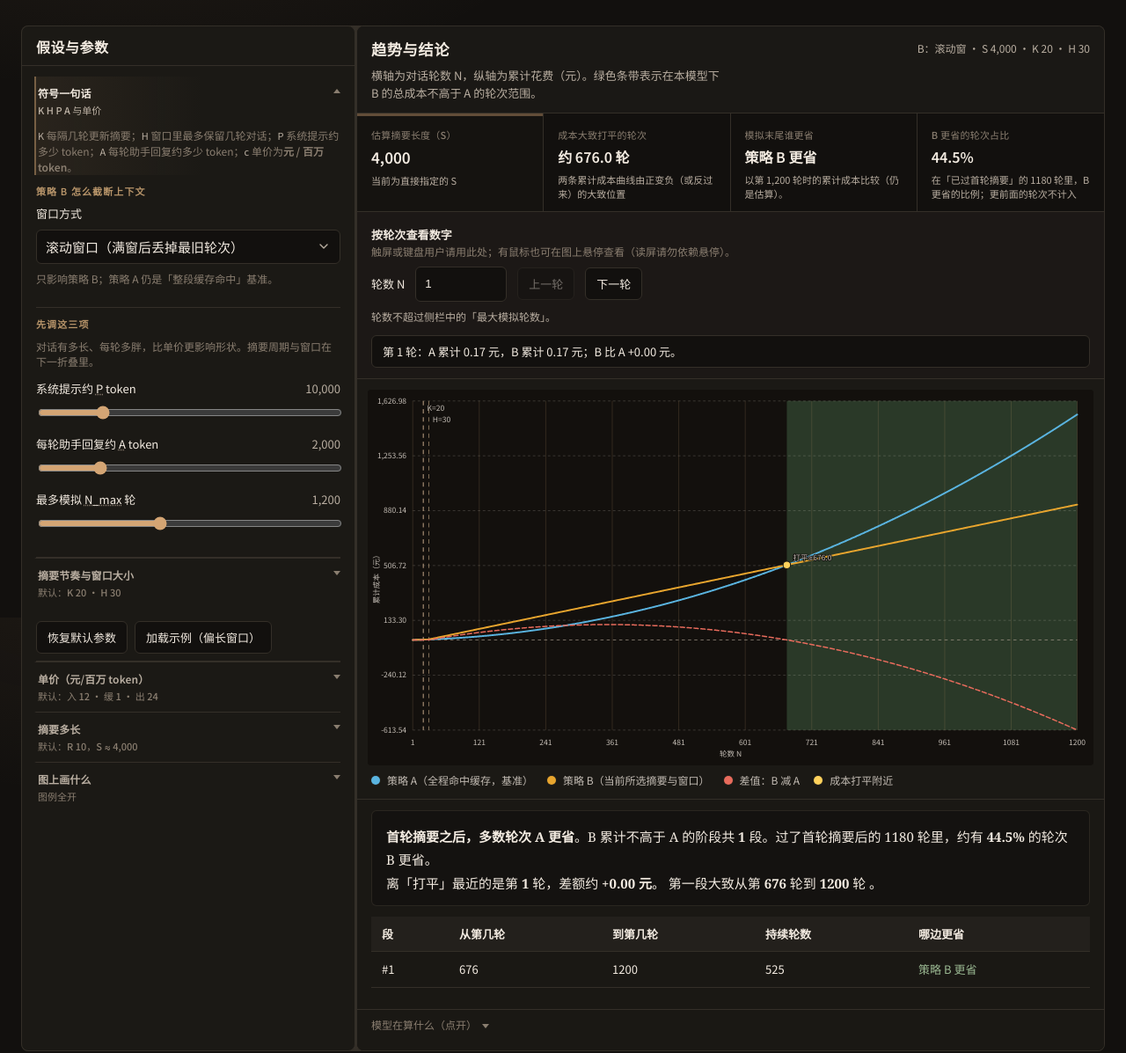
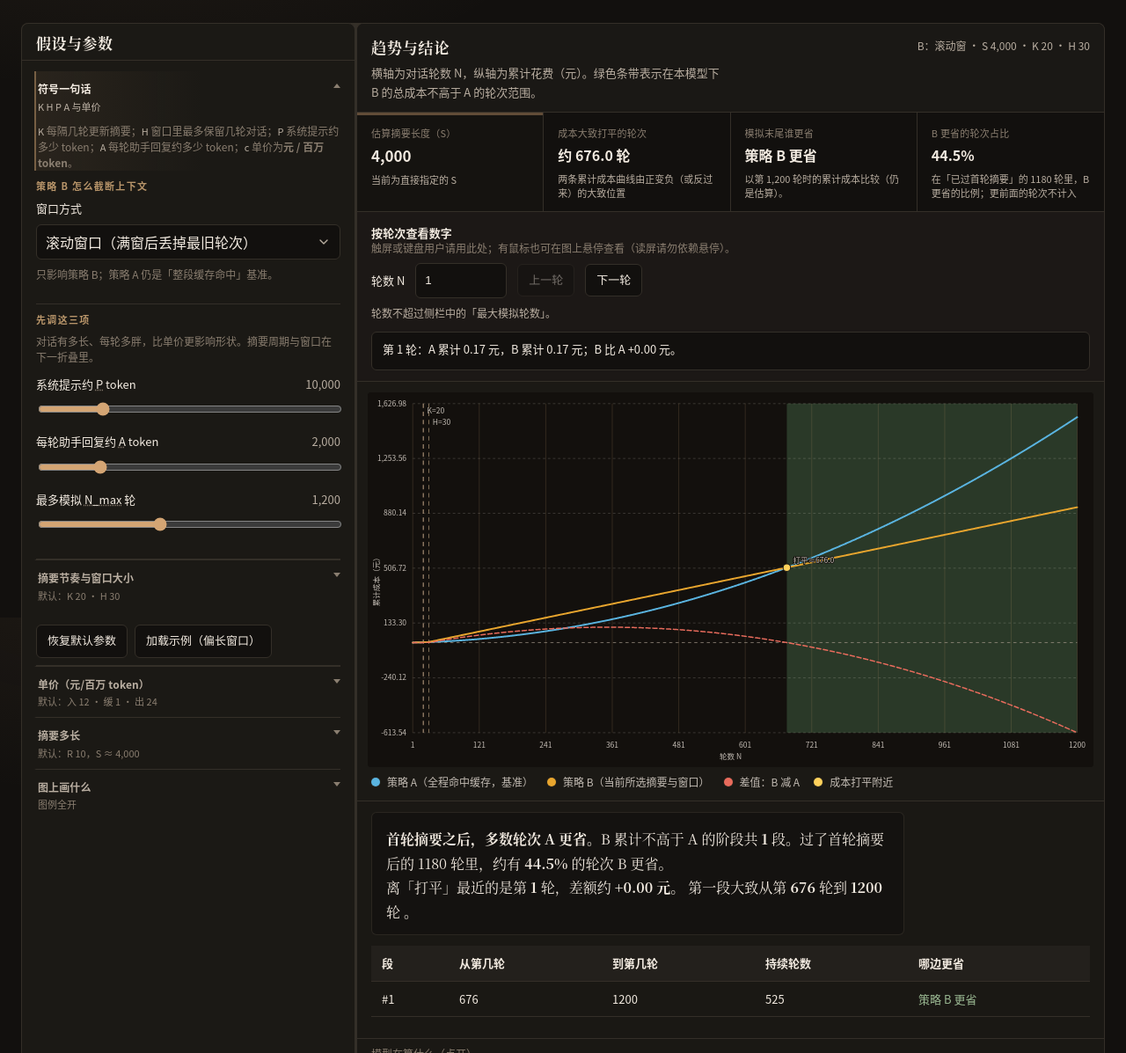
Before and after one commit to DuoHBshuijiao/SumOrNot, a plain HTML site: page index.html in a window 1280 px wide. Shown: the part 98-1295 px from the top of the page at 88% size. Drawn offline with Linux system fonts and the light colour scheme.

Commit message:
优化界面

```diff
--- a/index.html
+++ b/index.html
@@ -3,13 +3,30 @@
   <meta charset="UTF-8" />
   <meta name="viewport" content="width=device-width, initial-scale=1.0" />
   <title>对话成本策略比较器 · 趋势估算</title>
-  <link rel="preconnect" href="https://fonts.googleapis.com" />
-  <link rel="preconnect" href="https://fonts.gstatic.com" crossorigin />
-  <link href="https://fonts.googleapis.com/css2?family=Noto+Sans+SC:wght@400;500;600&family=Noto+Serif+SC:wght@500;600;700&display=swap" rel="stylesheet" />
   <style>
     :root {
-      --font-sans: "Noto Sans SC", system-ui, -apple-system, "Segoe UI", sans-serif;
-      --font-serif: "Noto Serif SC", "Source Han Serif SC", "Songti SC", Georgia, "Times New Roman", serif;
+      /* 本地栈：接近 Noto Sans / Noto Serif 的中性无衬线与标题衬线，无网络字体 */
+      --font-sans:
+        "PingFang SC",
+        "Hiragino Sans GB",
+        "Microsoft YaHei UI",
+        "Microsoft YaHei",
+        "Noto Sans CJK SC",
+        "Source Han Sans SC",
+        "WenQuanYi Micro Hei",
+        system-ui,
+        -apple-system,
+        "Segoe UI",
+        sans-serif;
+      --font-serif:
+        "Source Han Serif SC",
+        "Noto Serif CJK SC",
+        "Songti SC",
+        "STSong",
+        "SimSun",
+        Georgia,
+        "Times New Roman",
+        serif;
       /* 暖色纸感深色：背景微褐，中性色带品而非纯灰 */
       --bg: #12100e;
       --bg-elev: #1a1815;
@@ -55,18 +72,31 @@
       --table-th-bg: color-mix(in srgb, var(--bg-elev) 65%, var(--border) 35%);
       --tooltip-surface: color-mix(in srgb, var(--bg-elev) 92%, var(--border) 8%);
       --z-tooltip: 5;
+      /* 字阶（rem，根 16px）：层级拉开，避免 14/15/16 糊成一团 */
+      --text-2xs: 0.6875rem;
+      --text-xs: 0.75rem;
+      --text-sm: 0.8125rem;
+      --text-base: 1rem;
+      --text-lg: 1.0625rem;
+      --leading-tight: 1.22;
+      --leading-snug: 1.35;
+      --leading-normal: 1.5;
+      --leading-relaxed: 1.65;
+      --leading-body: 1.62;
     }
     * { box-sizing: border-box; }
     html {
       -webkit-text-size-adjust: 100%;
       text-size-adjust: 100%;
+      font-size: 100%;
     }
     html, body { height: 100%; }
     body {
       margin: 0;
       font-family: var(--font-sans);
-      font-size: 15px;
-      line-height: 1.5;
+      font-size: var(--text-base);
+      line-height: var(--leading-body);
+      text-rendering: optimizeLegibility;
       background: var(--bg);
       background-image: radial-gradient(1000px 520px at 12% -8%, rgba(212, 165, 116, 0.07) 0%, transparent 52%);
       color: var(--text);
@@ -102,27 +132,33 @@
     h1 {
       margin: 0;
       font-family: var(--font-serif);
-      font-size: clamp(24px, 2.4vw, 36px);
+      font-size: clamp(1.5rem, 2.4vw, 2.25rem);
       font-weight: 600;
       letter-spacing: 0.02em;
-      line-height: 1.2;
+      line-height: var(--leading-tight);
     }
     .subtitle {
       color: var(--muted);
       margin-top: var(--space-3);
-      font-size: 14px;
-      max-width: 62ch;
-      line-height: 1.65;
-    }
+      font-size: var(--text-sm);
+      max-width: min(62ch, 100%);
+      line-height: var(--leading-relaxed);
+      overflow-wrap: anywhere;
+      word-break: break-word;
+    }
+    .subtitle strong { font-weight: 600; color: color-mix(in srgb, var(--text) 88%, var(--muted) 12%); }
     .pill {
       color: var(--accent-2);
-      font-size: 12px;
+      font-size: var(--text-xs);
       white-space: nowrap;
       font-variant-numeric: tabular-nums;
       padding: 6px 10px;
       border: 1px solid color-mix(in srgb, var(--border) 85%, var(--accent) 15%);
       border-radius: 999px;
       background: color-mix(in srgb, var(--bg-elev) 92%, rgba(212, 165, 116, 0.06) 8%);
+    }
+    @media (max-width: 520px) {
+      .pill { white-space: normal; text-align: center; max-width: 100%; }
     }
     .grid {
       display: grid;
@@ -148,10 +184,11 @@
       background: var(--panel);
     }
     .core-params-hint {
-      font-size: 12px;
-      line-height: 1.45;
+      font-size: var(--text-xs);
+      line-height: var(--leading-normal);
       color: var(--faint);
       margin: 0 0 var(--space-3) 0;
+      overflow-wrap: anywhere;
     }
     .field-hint {
       margin-top: var(--space-2);
@@ -167,9 +204,10 @@
       margin: 0;
       padding: var(--space-3) var(--space-4) var(--space-2);
       font-family: var(--font-serif);
-      font-size: 16px;
+      font-size: var(--text-lg);
       font-weight: 600;
       letter-spacing: 0.03em;
+      line-height: var(--leading-tight);
       border-bottom: 1px solid var(--border);
     }
     .panel-body {
@@ -178,8 +216,8 @@
       padding: var(--space-3) var(--space-4) var(--space-4);
     }
     .param-glossary {
-      font-size: 12px;
-      line-height: 1.5;
+      font-size: var(--text-xs);
+      line-height: var(--leading-normal);
       color: var(--faint);
       margin-bottom: var(--space-3);
       padding-bottom: var(--space-3);
@@ -187,7 +225,7 @@
     }
     .param-glossary kbd {
       font-family: inherit;
-      font-size: 11px;
+      font-size: var(--text-2xs);
       color: var(--muted);
     }
     .section {
@@ -229,15 +267,15 @@
       gap: 3px;
     }
     .summary-label {
-      font-size: 12px;
+      font-size: var(--text-xs);
       font-weight: 600;
       color: var(--muted);
       letter-spacing: 0.01em;
     }
     .summary-brief {
-      font-size: 11px;
+      font-size: var(--text-2xs);
       font-weight: 500;
-      line-height: 1.35;
+      line-height: var(--leading-snug);
       color: var(--faint);
       max-width: 100%;
       white-space: nowrap;
@@ -276,20 +314,22 @@
       margin-top: 2px;
     }
     .section-title {
-      font-size: 11px;
+      font-size: var(--text-2xs);
       color: var(--accent-2);
       font-weight: 600;
-      letter-spacing: 0.1em;
+      letter-spacing: 0.12em;
       text-transform: uppercase;
       margin-bottom: var(--space-2);
+      line-height: var(--leading-snug);
     }
     .field { margin-bottom: var(--space-3); }
     .field-head {
       display: block;
-      font-size: 13px;
+      font-size: var(--text-sm);
       font-weight: 500;
       color: var(--text);
       margin-bottom: var(--space-2);
+      line-height: var(--leading-normal);
     }
     .row {
       display: flex;
@@ -297,7 +337,14 @@
       align-items: center;
       gap: var(--space-2);
       margin-bottom: var(--space-2);
-      font-size: 13px;
+      font-size: var(--text-sm);
+      line-height: var(--leading-normal);
+    }
+    .row > label {
+      min-width: 0;
+      flex: 1 1 auto;
+      overflow-wrap: anywhere;
+      hyphens: auto;
     }
     label { color: var(--text); }
     label dfn, abbr[title] { border-bottom: none; text-decoration: underline dotted; text-decoration-color: var(--faint); cursor: help; }
@@ -305,14 +352,16 @@
       display: none;
       margin: 0 0 8px;
       padding: 0;
-      font-size: 12px;
-      line-height: 1.45;
+      font-size: var(--text-xs);
+      line-height: var(--leading-normal);
       color: var(--faint);
+      overflow-wrap: anywhere;
     }
     .value {
       color: var(--muted);
       font-variant-numeric: tabular-nums;
       white-space: nowrap;
+      flex-shrink: 0;
     }
     input[type="range"] { width: 100%; accent-color: var(--accent); }
     input[type="number"] {
@@ -376,7 +425,8 @@
       gap: var(--space-2);
       flex-wrap: wrap;
       color: var(--muted);
-      font-size: 14px;
+      font-size: var(--text-sm);
+      line-height: var(--leading-normal);
       margin-top: var(--space-2);
     }
     .toggle-row input { transform: translateY(1px); }
@@ -392,7 +442,8 @@
       color: var(--text);
       padding: var(--space-2) var(--space-3);
       border-radius: var(--radius-input);
-      font-size: 13px;
+      font-size: var(--text-sm);
+      line-height: var(--leading-normal);
       cursor: pointer;
       transition: background 0.12s var(--ease-out), border-color 0.12s var(--ease-out), box-shadow 0.12s var(--ease-out);
     }
@@ -426,27 +477,31 @@
       background: color-mix(in srgb, var(--bg-elev) 70%, var(--panel) 30%);
     }
     .chart-header-lead { flex: 1 1 280px; min-width: 0; }
-    .chart-header h2 { border: 0; padding: 0; margin: 0; font-family: var(--font-serif); font-size: clamp(17px, 1.35vw, 20px); font-weight: 600; letter-spacing: 0.03em; line-height: 1.25; }
+    .chart-header h2 { border: 0; padding: 0; margin: 0; font-family: var(--font-serif); font-size: clamp(1.0625rem, 1.35vw, 1.25rem); font-weight: 600; letter-spacing: 0.03em; line-height: var(--leading-tight); }
     .chart-dek {
       margin: var(--space-2) 0 0;
       padding: 0;
-      font-size: 13px;
-      line-height: 1.55;
+      font-size: var(--text-sm);
+      line-height: var(--leading-relaxed);
       color: var(--muted);
-      max-width: 56ch;
+      max-width: min(56ch, 100%);
+      overflow-wrap: anywhere;
+      word-break: break-word;
     }
     .chart-header .meta {
       color: var(--muted);
-      font-size: 12px;
-      line-height: 1.5;
+      font-size: var(--text-xs);
+      line-height: var(--leading-normal);
     }
     .meta--params {
       flex: 1 1 220px;
-      font-size: 11px;
-      line-height: 1.5;
+      font-size: var(--text-2xs);
+      line-height: var(--leading-normal);
       color: var(--faint);
-      max-width: 40ch;
+      max-width: min(40ch, 100%);
       text-align: right;
+      overflow-wrap: anywhere;
+      word-break: break-word;
     }
     .dashboard-chart-block {
       display: flex;
@@ -474,7 +529,8 @@
       gap: var(--space-2) var(--space-4);
       padding: 0 var(--space-4) var(--space-3);
       color: var(--chart-tick);
-      font-size: 12px;
+      font-size: var(--text-xs);
+      line-height: var(--leading-normal);
     }
     .legend span {
       display: inline-flex;
@@ -503,10 +559,10 @@
       background: color-mix(in srgb, var(--bg-elev) 35%, var(--bg) 65%);
       box-shadow: inset 0 3px 0 color-mix(in srgb, var(--accent) 40%, transparent);
     }
-    .kpi .label { color: var(--faint); font-size: 11px; margin-bottom: var(--space-2); font-weight: 500; letter-spacing: 0.02em; }
-    .kpi .value { color: var(--text); font-size: clamp(16px, 1.1vw, 20px); font-weight: 600; font-variant-numeric: tabular-nums; line-height: 1.2; }
-    .kpi--lead .value { font-size: clamp(17px, 1.2vw, 22px); }
-    .kpi .hint { margin-top: var(--space-2); color: var(--muted); font-size: 11px; line-height: 1.45; }
+    .kpi .label { color: var(--faint); font-size: var(--text-2xs); margin-bottom: var(--space-2); font-weight: 500; letter-spacing: 0.02em; line-height: var(--leading-snug); }
+    .kpi .value { color: var(--text); font-size: clamp(1rem, 1.1vw, 1.25rem); font-weight: 600; font-variant-numeric: tabular-nums; line-height: var(--leading-tight); overflow-wrap: anywhere; }
+    .kpi--lead .value { font-size: clamp(1.0625rem, 1.2vw, 1.375rem); }
+    .kpi .hint { margin-top: var(--space-2); color: var(--muted); font-size: var(--text-2xs); line-height: var(--leading-normal); overflow-wrap: anywhere; }
     .dashboard-detail {
       margin-top: 0;
       padding-top: var(--space-3);
@@ -517,11 +573,14 @@
       padding: var(--space-4) var(--space-4) var(--space-3);
       color: var(--text);
       font-family: var(--font-serif);
-      line-height: 1.75;
-      font-size: 15px;
+      font-size: var(--text-base);
+      line-height: 1.72;
+      max-width: 68ch;
       background: color-mix(in srgb, var(--bg) 55%, transparent);
       border-radius: var(--radius-input);
       border: 1px solid color-mix(in srgb, var(--border) 70%, transparent);
+      overflow-wrap: anywhere;
+      word-break: break-word;
     }
     .analysis strong { color: var(--text); font-weight: 600; }
     .table-wrap {
@@ -539,8 +598,10 @@
       text-align: left;
       padding: 10px 12px;
       border-bottom: 1px solid var(--border);
-      font-size: 13px;
+      font-size: var(--text-sm);
+      line-height: var(--leading-normal);
       font-variant-numeric: tabular-nums;
+      overflow-wrap: anywhere;
     }
     th { color: var(--text); font-weight: 600; background: var(--table-th-bg); }
     td { color: var(--text); }
@@ -550,8 +611,8 @@
     .footer-note {
       padding: 0 var(--space-4) var(--space-4);
       color: var(--faint);
-      font-size: 11px;
-      line-height: 1.55;
+      font-size: var(--text-2xs);
+      line-height: var(--leading-relaxed);
     }
     .modeling-details {
       border-top: 1px solid var(--border);
@@ -562,7 +623,8 @@
       cursor: pointer;
       user-select: none;
       color: var(--faint);
-      font-size: 12px;
+      font-size: var(--text-xs);
+      line-height: var(--leading-normal);
       padding: var(--space-2) 0;
       transition: color 0.12s var(--ease-out);
     }
@@ -584,9 +646,10 @@
     .modeling-details .modeling-body {
       margin: 0;
       padding: 0;
-      font-size: 11px;
-      line-height: 1.55;
+      font-size: var(--text-2xs);
+      line-height: var(--leading-relaxed);
       color: var(--faint);
+      overflow-wrap: anywhere;
     }
     .tooltip {
       position: absolute;
@@ -595,12 +658,16 @@
       border: 1px solid var(--border);
       border-radius: var(--radius-input);
       padding: var(--space-2) 10px;
-      font-size: 12px;
+      font-size: var(--text-xs);
+      line-height: var(--leading-normal);
       color: var(--text);
       opacity: 0;
       transform: translate(-50%, -110%);
       transition: opacity 0.15s var(--ease-out);
-      white-space: nowrap;
+      white-space: normal;
+      max-width: min(22rem, calc(100vw - 24px));
+      overflow-wrap: anywhere;
+      word-break: break-word;
       z-index: var(--z-tooltip);
     }
     .tooltip .muted { color: var(--muted); }
@@ -627,35 +694,39 @@
       gap: var(--space-2) var(--space-3);
       margin-top: var(--space-2);
     }
-    .chart-probe-row label { font-size: 13px; }
+    .chart-probe-row label { font-size: var(--text-sm); line-height: var(--leading-normal); }
     .chart-probe-row input[type="number"] {
       width: 6.5rem;
       min-height: 40px;
       font-variant-numeric: tabular-nums;
     }
     .chart-probe-hint, .chart-probe-sr {
-      font-size: 12px;
-      line-height: 1.5;
+      font-size: var(--text-xs);
+      line-height: var(--leading-normal);
       color: var(--faint);
       margin: 0 0 var(--space-2) 0;
-      max-width: 72ch;
+      max-width: min(72ch, 100%);
+      overflow-wrap: anywhere;
     }
     .chart-probe-readout {
       margin-top: var(--space-3);
       padding: var(--space-2) var(--space-3);
-      font-size: 13px;
-      line-height: 1.5;
+      font-size: var(--text-sm);
+      line-height: var(--leading-relaxed);
+      min-height: 2.75rem;
       color: var(--text);
       background: var(--bg);
       border: 1px solid var(--border);
       border-radius: var(--radius-input);
+      overflow-wrap: anywhere;
+      word-break: break-word;
     }
     .chart-probe-row button:disabled { opacity: 0.4; cursor: not-allowed; }
-    .chart-probe-legend { font-size: 12px; color: var(--muted); margin: var(--space-2) 0 0; line-height: 1.5; }
+    .chart-probe-legend { font-size: var(--text-xs); color: var(--muted); margin: var(--space-2) 0 0; line-height: var(--leading-normal); overflow-wrap: anywhere; }
     #chart {
       min-width: 0;
     }
-    .chart-probe h3 { margin: 0; font-size: 13px; font-weight: 600; color: var(--text); letter-spacing: 0.01em; }
+    .chart-probe h3 { margin: 0; font-size: var(--text-sm); font-weight: 600; color: var(--text); letter-spacing: 0.01em; line-height: var(--leading-tight); }
     input[type="number"]:focus-visible {
       outline: none;
       border-color: var(--focus-ring);
@@ -702,15 +773,14 @@
       .kpi { border-right: 0; border-bottom: 1px solid var(--border); }
       .kpi:nth-child(odd) { border-right: 0; }
       .kpi:last-child { border-bottom: 0; }
-      .legend { font-size: 11px; gap: var(--space-2); }
+      .legend { font-size: var(--text-2xs); line-height: var(--leading-normal); gap: var(--space-2); }
     }
     /* 窄屏 / 触摸：不依赖悬停，缩写旁显示常驻短说明；略增大可点区域 */
     @media (max-width: 959px) {
       .summary-brief-mobile { display: inline; }
     }
     @media (max-width: 720px) {
-      body { font-size: 16px; }
-      .panel h2 { font-size: 15px; }
+      .panel h2 { font-size: var(--text-base); }
       .abbr-hint-touch { display: block; }
       label dfn, abbr[title] { text-decoration: none; cursor: default; }
       .sidebar-details > summary {
@@ -733,7 +803,7 @@
       }
       select, input[type="number"]:not(#chartProbeN) {
         min-height: 44px;
-        font-size: 16px;
+        font-size: var(--text-base);
       }
       .chart-header { flex-direction: column; align-items: stretch; }
       .chart-header .meta { max-width: none; }
@@ -742,7 +812,7 @@
     @media (max-height: 480px) and (orientation: landscape) {
       header { margin-bottom: var(--space-3); }
       .wrap { padding-top: 8px; }
-      h1 { font-size: 22px; }
+      h1 { font-size: 1.375rem; }
       .subtitle { display: -webkit-box; -webkit-line-clamp: 2; -webkit-box-orient: vertical; line-clamp: 2; overflow: hidden; }
     }
   </style>
@@ -1075,6 +1145,12 @@
     K: 20, H: 30,
   };
 
+  function clampNum(v, lo, hi, fallback) {
+    const n = typeof v === 'number' ? v : Number(v);
+    if (!Number.isFinite(n)) return fallback;
+    return Math.min(hi, Math.max(lo, n));
+  }
+
   const fmt = new Intl.NumberFormat('zh-CN', { maximumFractionDigits: 3 });
   const money = new Intl.NumberFormat('zh-CN', { minimumFractionDigits: 2, maximumFractionDigits: 2 });
 
@@ -1093,8 +1169,9 @@
     if (!els.chartProbeN || !lastP) return 1;
     const max = lastP.N_max;
     if (max < 1) return 1;
-    let n = Math.round(Number(els.chartProbeN.value));
-    if (Number.isNaN(n)) n = 1;
+    const raw = Number(els.chartProbeN.value);
+    if (!Number.isFinite(raw)) return NaN;
+    const n = Math.round(raw);
     return Math.max(1, Math.min(max, n));
   }
 
@@ -1118,6 +1195,12 @@
     els.chartProbeN.min = 1;
     els.chartProbeN.max = max;
     const n = getChartProbeNClamped();
+    if (!Number.isFinite(n)) {
+      els.chartProbeReadout.textContent = '请输入 1 到「最多模拟轮数」之间的整数。';
+      if (els.chartProbePrev) els.chartProbePrev.disabled = true;
+      if (els.chartProbeNext) els.chartProbeNext.disabled = true;
+      return;
+    }
     els.chartProbeN.value = String(n);
     const pt = lastPoints[n - 1];
     els.chartProbeReadout.textContent = pt ? formatProbeReadout(pt) : '这一轮没有可用数据。';
@@ -1126,19 +1209,20 @@
   }
 
   function params() {
-    const c_in = +els.c_in.value;
-    const c_cache = +els.c_cache.value;
-    const c_out = +els.c_out.value;
-    const P = +els.P.value;
-    const A = +els.A.value;
-    const N_max = +els.N_max.value;
-    const K = +els.K.value;
-    const H = +els.H.value;
-    const mode = els.summaryMode.value;
-    const R = +els.R.value;
-    const S = +els.S.value;
+    const c_in = clampNum(els.c_in.value, 1, 50, DEFAULTS.c_in);
+    const c_cache = clampNum(els.c_cache.value, 0, 20, DEFAULTS.c_cache);
+    const c_out = clampNum(els.c_out.value, 1, 100, DEFAULTS.c_out);
+    const P = clampNum(els.P.value, 0, 50000, 10000);
+    const A = clampNum(els.A.value, 100, 10000, 2000);
+    const N_max = Math.round(clampNum(els.N_max.value, 20, 3000, 1200));
+    const K = Math.round(clampNum(els.K.value, 1, 100, DEFAULTS.K));
+    const H = Math.round(clampNum(els.H.value, 1, 300, DEFAULTS.H));
+    const mode = els.summaryMode.value === 'S' ? 'S' : 'R';
+    const R = clampNum(els.R.value, 1, 50, DEFAULTS.R);
+    const S = clampNum(els.S.value, 0, 50000, DEFAULTS.S);
     const summaryS = mode === 'R' ? (K * A / R) : S;
-    return { c_in, c_cache, c_out, P, A, N_max, K, H, mode, R, S, summaryS, bMode: els.bMode.value };
+    const bMode = els.bMode.value === 'batch' ? 'batch' : 'rolling';
+    return { c_in, c_cache, c_out, P, A, N_max, K, H, mode, R, S, summaryS, bMode };
   }
 
   function costA(n, p) {
@@ -1469,11 +1553,33 @@
     briefEls.display.title = briefEls.display.textContent;
   }
 
+  let renderScheduled = null;
+  function scheduleRender() {
+    if (renderScheduled != null) return;
+    renderScheduled = requestAnimationFrame(() => {
+      renderScheduled = null;
+      render();
+    });
+  }
+
   function render() {
+    try {
+      renderBody();
+    } catch (err) {
+      console.error(err);
+      if (els.analysis) {
+        els.analysis.textContent = '';
+        els.analysis.appendChild(document.createTextNode('计算时出现问题。可点「恢复默认参数」或刷新页面。若打开开发者工具能看到报错，可一并反馈。'));
+      }
+    }
+  }
+
+  function renderBody() {
     updateModeVisibility();
     const p = params();
     const series = diffSeries(p);
     const points = series.points;
+    if (!points.length) return;
     const intervals = findIntervals(points, p.K);
     const cross = firstCross(points);
     const minDiff = points.reduce((acc, d) => Math.abs(d.d) < Math.abs(acc.d) ? d : acc, points[0]);
@@ -1581,8 +1687,8 @@
 
   [...document.querySelectorAll('input, select')].forEach(el => {
     if (el.id === 'chartProbeN') return;
-    el.addEventListener('input', render);
-    el.addEventListener('change', render);
+    el.addEventListener('input', scheduleRender);
+    el.addEventListener('change', scheduleRender);
   });
   if (els.chartProbeN) {
     els.chartProbeN.addEventListener('input', () => updateChartProbe());
```
